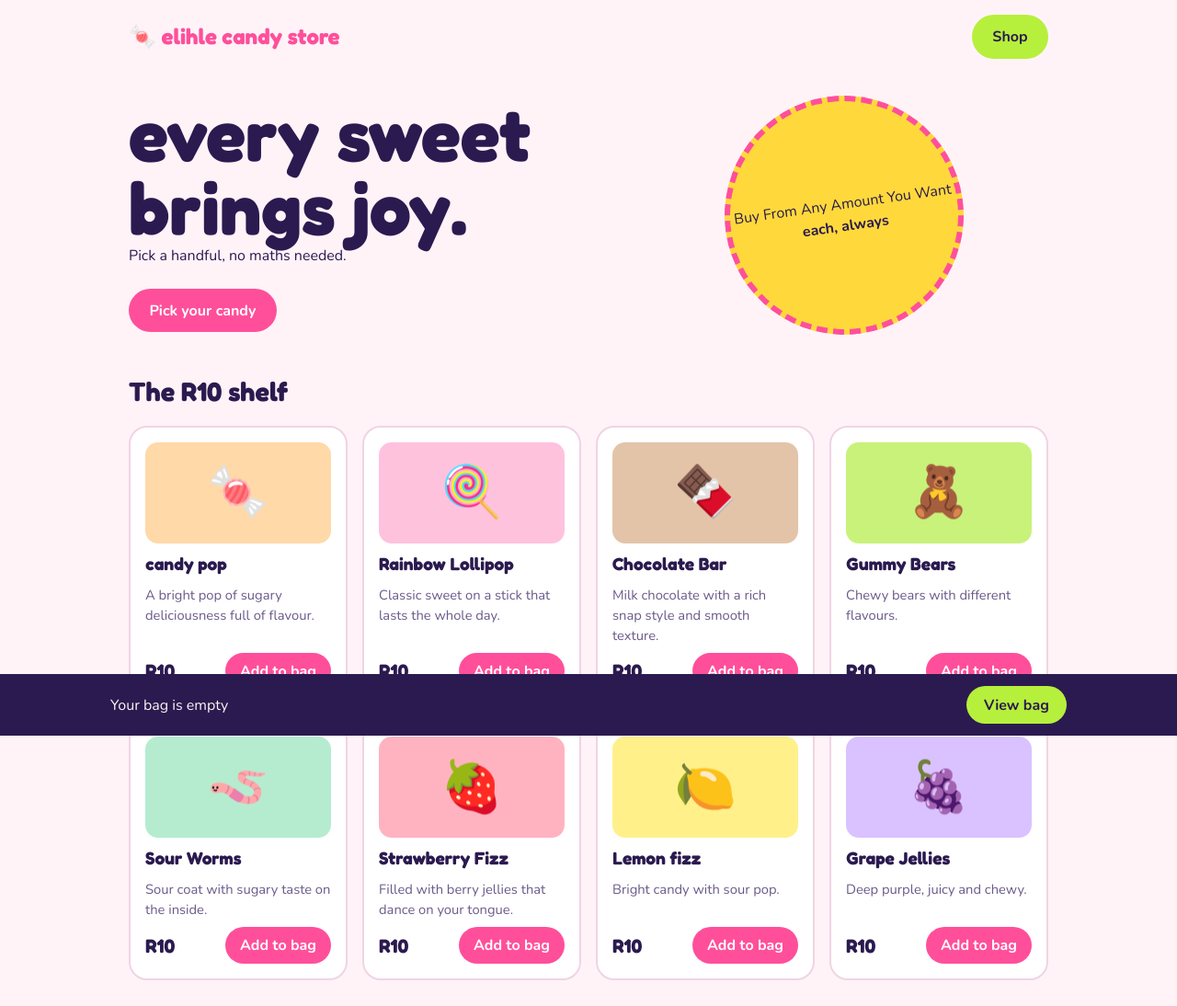
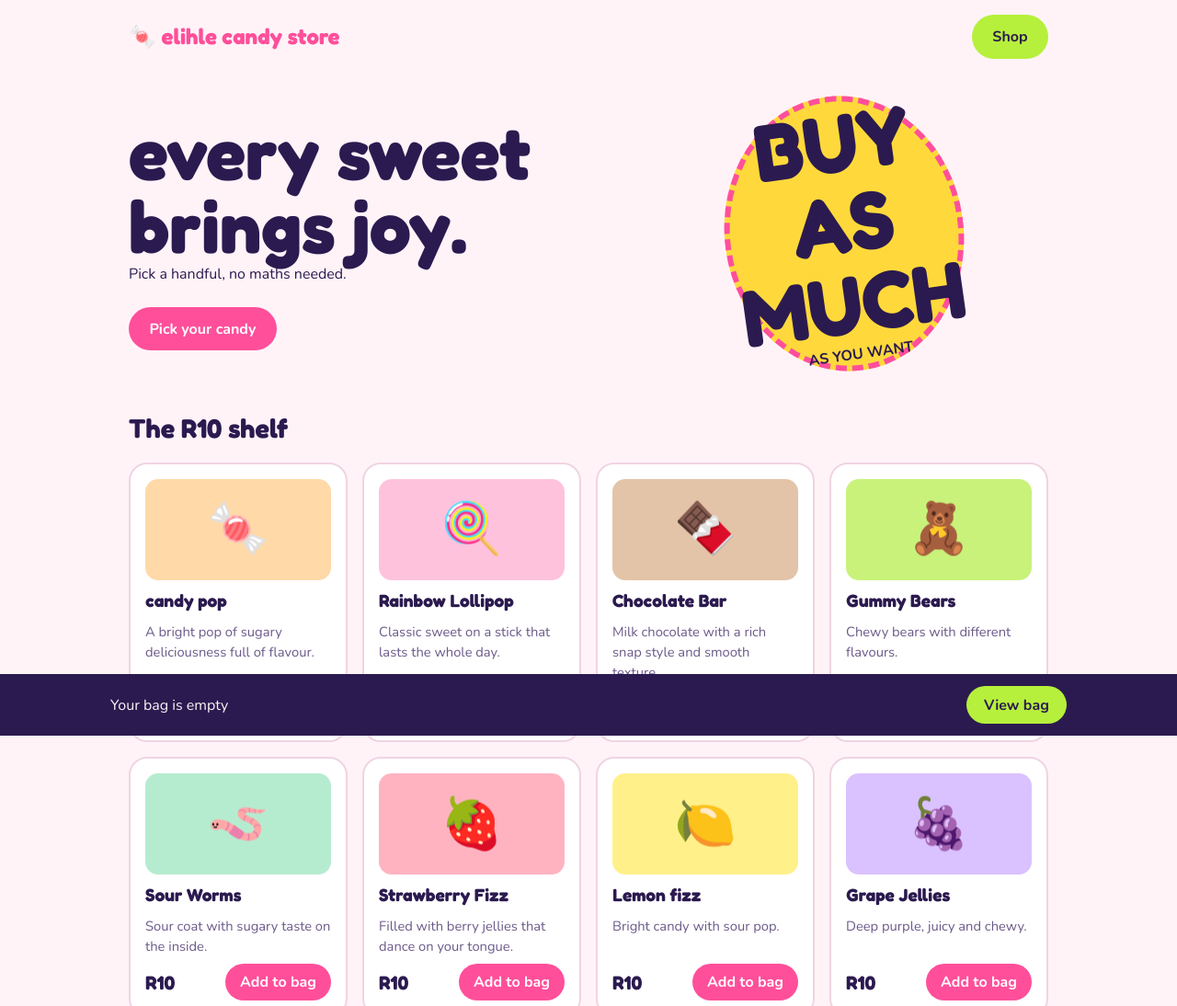
Before and after one commit to HappyBiningu/elihlenhlumayo-website-, a plain HTML site: page index.html in a window 1280 px wide. Shown: the top 1094 px of the page at 92% size. Drawn offline with nearby package versions, Linux system fonts and the light colour scheme.

Commit message:
Update tag text to emphasize buying flexibility

```diff
--- a/index.html
+++ b/index.html
@@ -96,7 +96,7 @@ footer{color:var(--muted);text-align:center;padding:2.5rem 0 1rem;font-size:.9re
       <p>Pick a handful, no maths needed.</p>
       <a class="btn" href="#shop">Pick your candy</a>
     </div>
-    <div class="tag" aria-hidden="true"><b></b>Buy From Any Amount You Want<span>each, always</span></div>
+    <div class="tag" aria-hidden="true"><b>BUY AS MUCH</b><span>AS YOU WANT</span></div>
   </section>
   <section id="shop">
     <h2>The R10 shelf</h2>
```
